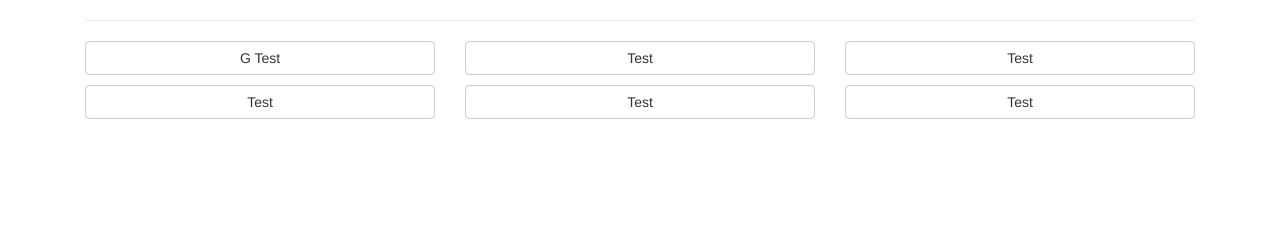
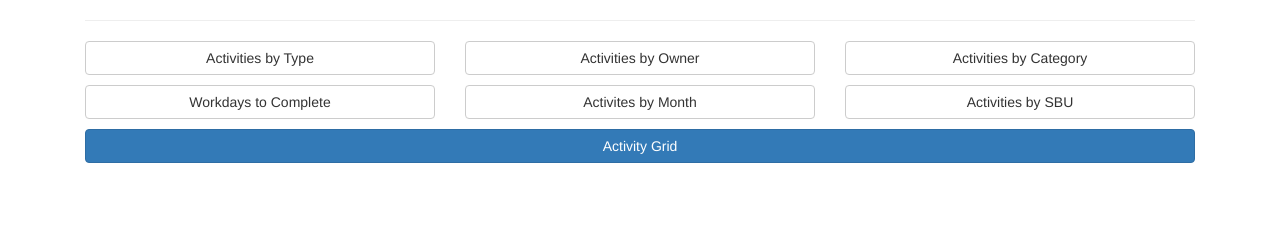
Before and after one commit to eric-oaktree/spat, a Django app: template reports/templates/reports/home.html in a window 1280 px wide. Shown: the part 195-435 px from the top of the page. Run offline with Django 3.2, Linux system fonts and the light colour scheme; the template is opened without the code that fills it, so the values that code supplies are empty; parts of the project's set-up code (start-up, migrations or seed data) failed here and were passed over; some libraries are stand-ins or nearby versions.

Commit message:
prep for full charts rollout

```diff
--- a/reports/templates/reports/home.html
+++ b/reports/templates/reports/home.html
@@ -32,17 +32,23 @@
 </div>
 <hr>
 <div class="row">
-    <a href="{% url 'reports:graphos_test' %}"><div class="col-md-4"><button type="button" class="btn btn-default btn-block">G Test</button></div></a>
-    <div class="col-md-4"><button type="button" class="btn btn-default btn-block">Test</button></div>
-    <div class="col-md-4"><button type="button" class="btn btn-default btn-block">Test</button></div>
+    <a href="{% url 'reports:graphos_test' %}"><div class="col-md-4"><button type="button" class="btn btn-default btn-block">Activities by Type</button></div></a>
+    <div class="col-md-4"><button type="button" class="btn btn-default btn-block">Activities by Owner</button></div>
+    <div class="col-md-4"><button type="button" class="btn btn-default btn-block">Activities by Category</button></div>
 </div>
 <div class="row">
   <div class="col-md-12"><p></p></div>
 </div>
 <div class="row">
-    <div class="col-md-4"><button type="button" class="btn btn-default btn-block">Test</button></div>
-    <div class="col-md-4"><button type="button" class="btn btn-default btn-block">Test</button></div>
-    <div class="col-md-4"><button type="button" class="btn btn-default btn-block">Test</button></div>
+    <div class="col-md-4"><button type="button" class="btn btn-default btn-block">Workdays to Complete</button></div>
+    <div class="col-md-4"><button type="button" class="btn btn-default btn-block">Activites by Month</button></div>
+    <div class="col-md-4"><button type="button" class="btn btn-default btn-block">Activities by SBU</button></div>
+</div>
+<div class="row">
+  <div class="col-md-12"><p></p></div>
+</div>
+<div class="row">
+    <div class="col-md-12"><button type="button" class="btn btn-primary btn-block">Activity Grid</button></div>
 </div>
 {% if request.user.is_superuser %}
 <hr>
```
